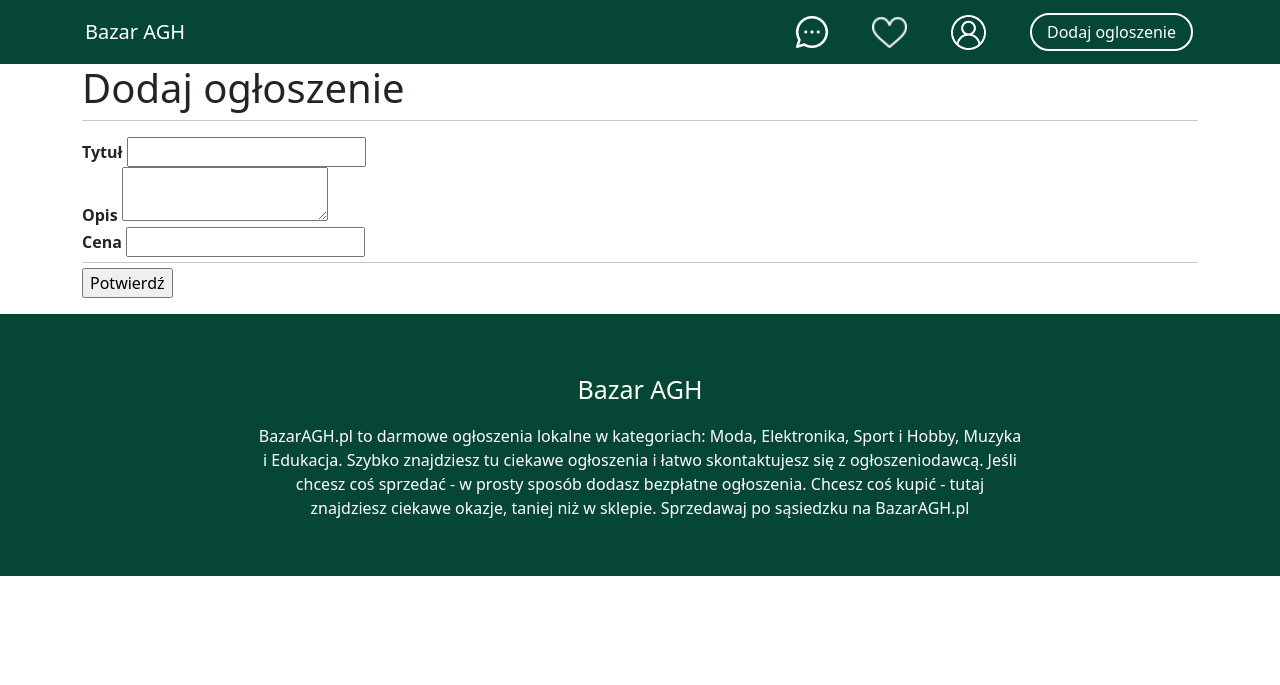
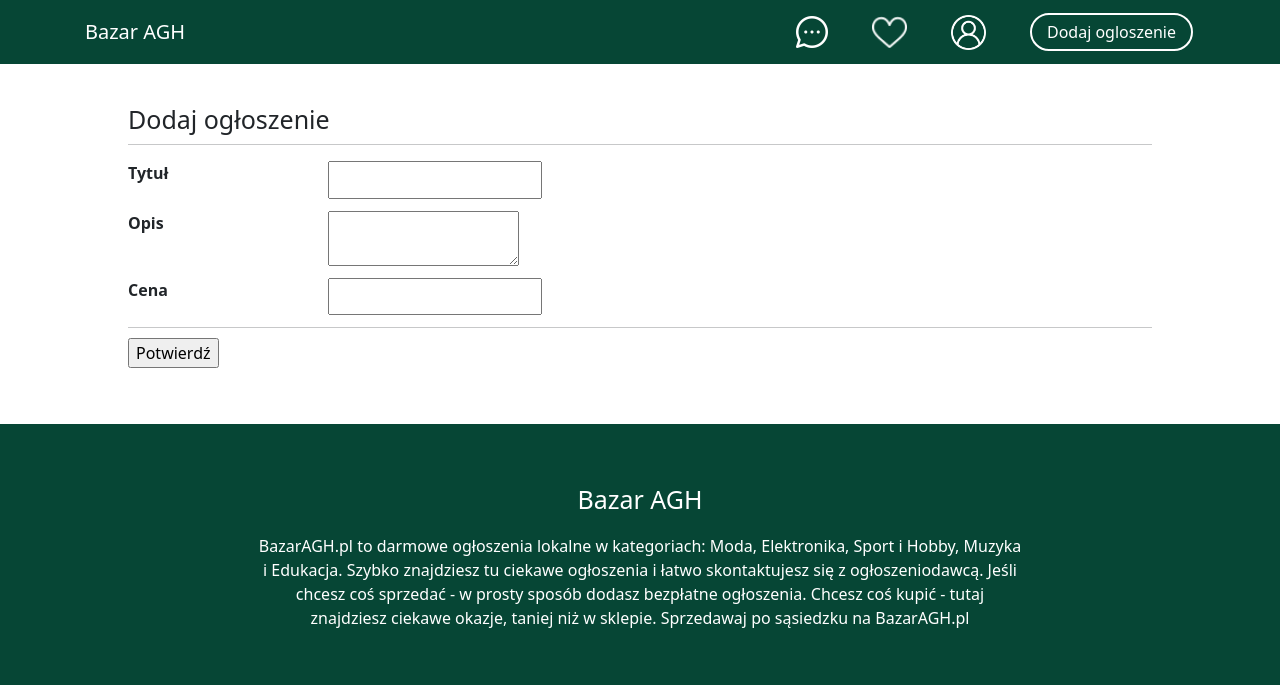
Before and after one commit to bazaragh/bazaragh, a Flask app: template app/templates/offer/offer_add_edit.jinja in a window 1280 px wide. Shown: the top 685 px of the page. Run offline with Flask 3, Linux system fonts and the light colour scheme; the template is opened without the code that fills it: values that come from a table or form of the project are taken from there, others are empty; parts of the project's set-up code (start-up, migrations or seed data) failed here and were passed over; some libraries are stand-ins or nearby versions.

Commit message:
adding offer styled

```diff
--- /dev/null
+++ b/app/static/styles/offer-add-edit.css
@@ -0,0 +1,54 @@
+:root {
+    --dark-green: #064635;
+    --light-green: #519259;
+    --cream: #FFFCF9;
+    --gray: #A6A6A6;
+    --light-orange: #F0BB62;
+}
+
+main.offer-main-container {
+    padding-inline: 10%;
+    padding-block: 40px;
+}
+
+main.offer-main-container h1 {
+    font-size: 25px;
+}
+
+main.offer-main-container hr {
+    margin-block: 10px;
+}
+
+.label-wrapper b {
+    min-width: 200px;
+}
+
+.label-wrapper {
+    display: flex;
+    flex-flow: row wrap;
+    justify-content: flex-start;
+    margin-block: 12px;
+}
+
+.label-wrapper input,
+.label-wrapper textarea {
+    padding: 7px;
+    font-size: 13px;
+}
+
+@media screen and (max-width: 700px) {
+    main.offer-main-container h1 {
+        font-size: 20px;
+    }
+
+    .label-wrapper b {
+        min-width: 150px;
+        font-size: 14px;
+    }
+}
+
+@media screen and (max-width: 400px) {
+    .label-wrapper b {
+        min-width: 100px;
+    }
+}
--- a/app/templates/base.jinja
+++ b/app/templates/base.jinja
@@ -52,14 +52,18 @@
             </li>
             {% else %}
             <li class="nav-li hover-check">
-                <a href={{ url_for('security.login') }}>
-                    <img src="{{ url_for('static', filename='nav-bar/user.png') }}" class="user-icon icon-default">
+                <a href="{{ url_for('security.login') }}"">
+                    <img src=" {{ url_for('static', filename='nav-bar/user.png' ) }}" class="user-icon icon-default">
                     <img src="{{ url_for('static', filename='nav-bar/user_hover.png') }}" class="user-icon on-hover">
                 </a>
             </li>
             {% endif %}
             <li class="nav-li button">
+                {% if current_user.is_authenticated %}
                 <a href="{{url_for('bp_main.offer_add')}}">Dodaj ogloszenie</a>
+                {% else %}
+                <a href="{{url_for('security.login')}}">Dodaj ogloszenie</a>
+                {% endif %}
             </li>
         </ul>
 
--- a/app/templates/offer/offer_add_edit.jinja
+++ b/app/templates/offer/offer_add_edit.jinja
@@ -2,13 +2,14 @@
 {% from "_macros.html" import render_field_with_errors, render_field_errors, render_field %}
 
 {% block style %}
-<link rel="stylesheet" href="{{ url_for('static', filename='offer.css') }}">
+<link rel="stylesheet" href="{{ url_for('static', filename='styles/offer-add-edit.css') }}">
 {% endblock %}
 
 {% block content %}
-<main class>
-   <form action="{{ url_for('bp_main.offer_edit_api', offer_id=offer_id) if offer_id else url_for('bp_main.offer_add_api') }}" method="{{ 'PUT' if offer_id else 'POST' }}" name="add_edit_offer_form">
-        <div class="container">
+<main class="offer-main-container">
+    <form
+        action="{{ url_for('bp_main.offer_edit_api', offer_id=offer_id) if offer_id else url_for('bp_main.offer_add_api') }}"
+        method="{{ 'PUT' if offer_id else 'POST' }}" name="add_edit_offer_form">
         <h1>{{ 'Edytuj' if offer_id else 'Dodaj' }} ogłoszenie</h1>
         <hr>
         {{ form.hidden_tag() }}
@@ -18,7 +19,6 @@
         {{ render_field_with_errors(form.price) }}
         <hr>
         {{ render_field(form.submit) }}
-        </div>
     </form>
 </main>
 {% endblock %}
```
Lines whose indentation alone changed are shown as unchanged.
